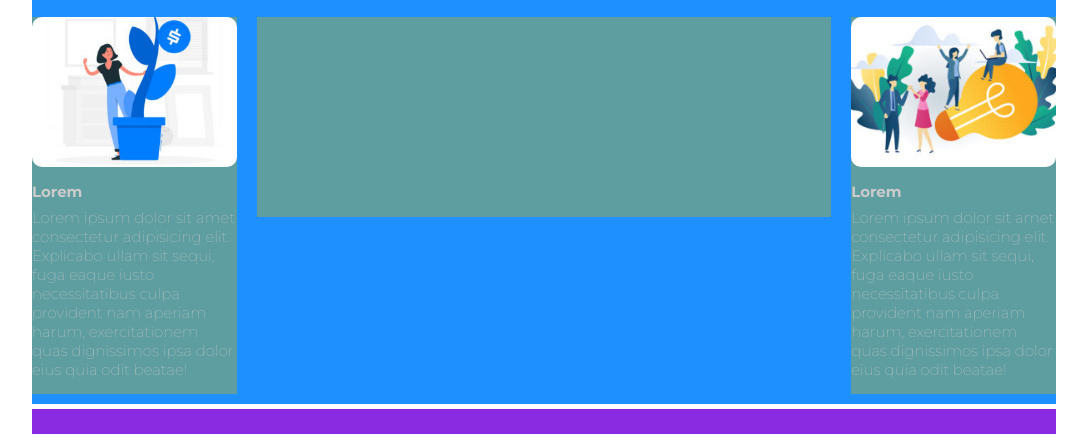
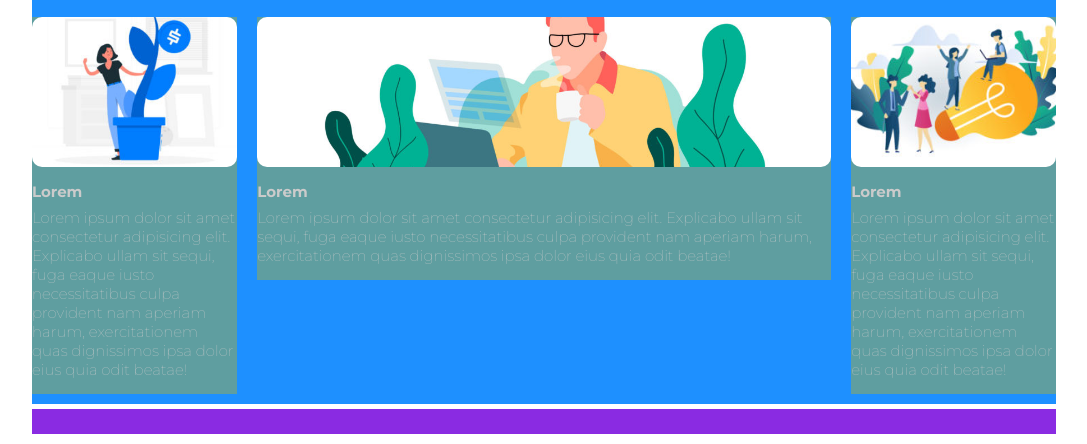
Before and after one commit to cenny1988/htmlcss-wp, a plain HTML site: page index.html in a window 1280 px wide. Shown: the part 757-1201 px from the top of the page, without its empty margins (96-1183 px from the left). Drawn offline with Linux system fonts and the light colour scheme.

Commit message:
inizio style parte centrale del main

```diff
--- a/css/style.css
+++ b/css/style.css
@@ -123,10 +123,14 @@ body{
 #aside-dx{
     background-image: url(../img/img-3.jpg);
 }
+#main-box{
+    background-image: url(../img/banner-2.jpg);
+}
 /* .aside-top-img img{
     width: 100%;
     border-radius: 15px;
 } */
+
 .aside-bottom-conten{
     margin: 15px 0;
     font-weight: 100;
@@ -143,7 +147,6 @@ body{
     margin: 0 2%;
 
     /* impo debug */
-    height: 200px;
     background-color: cadetblue;
 }
 
--- a/index.html
+++ b/index.html
@@ -65,12 +65,17 @@
                         <h4>Lorem</h4>
                         Lorem ipsum dolor sit amet consectetur adipisicing elit. Explicabo ullam sit sequi, fuga eaque iusto necessitatibus culpa provident nam aperiam harum, exercitationem quas dignissimos ipsa dolor eius quia odit beatae!
                     </div>
-
                 </aside>
 
                 <!-- sezione centrle -->
                 <section class="main-center">
-
+                    <div id="main-box" class="aside-top-img">
+                        <!-- <img src="img/img-1.jpg" alt="img1"> -->
+                    </div>
+                    <div class="aside-bottom-conten">
+                        <h4>Lorem</h4>
+                        Lorem ipsum dolor sit amet consectetur adipisicing elit. Explicabo ullam sit sequi, fuga eaque iusto necessitatibus culpa provident nam aperiam harum, exercitationem quas dignissimos ipsa dolor eius quia odit beatae!
+                    </div>
                 </section>
 
                 <!-- sezione dx -->
```
